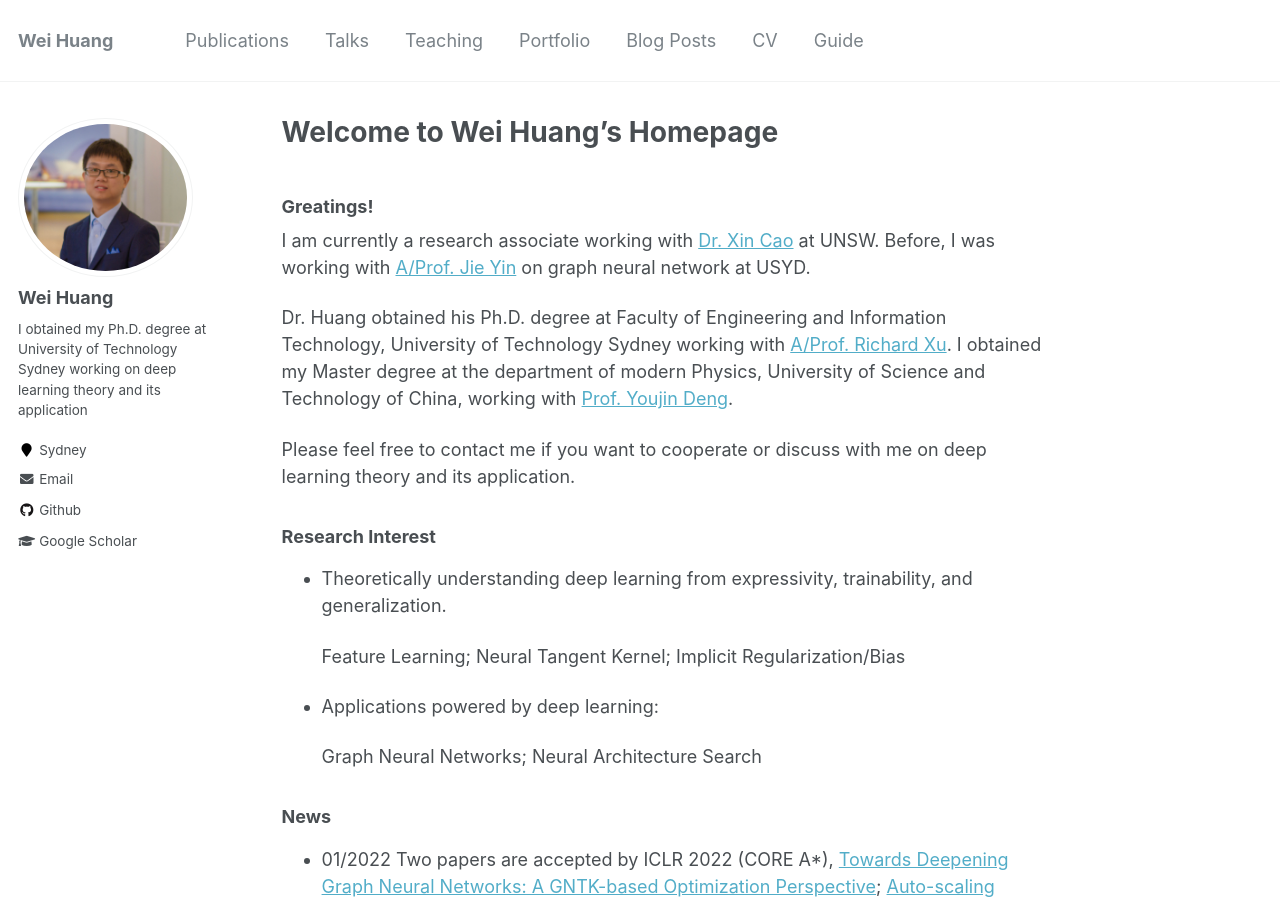
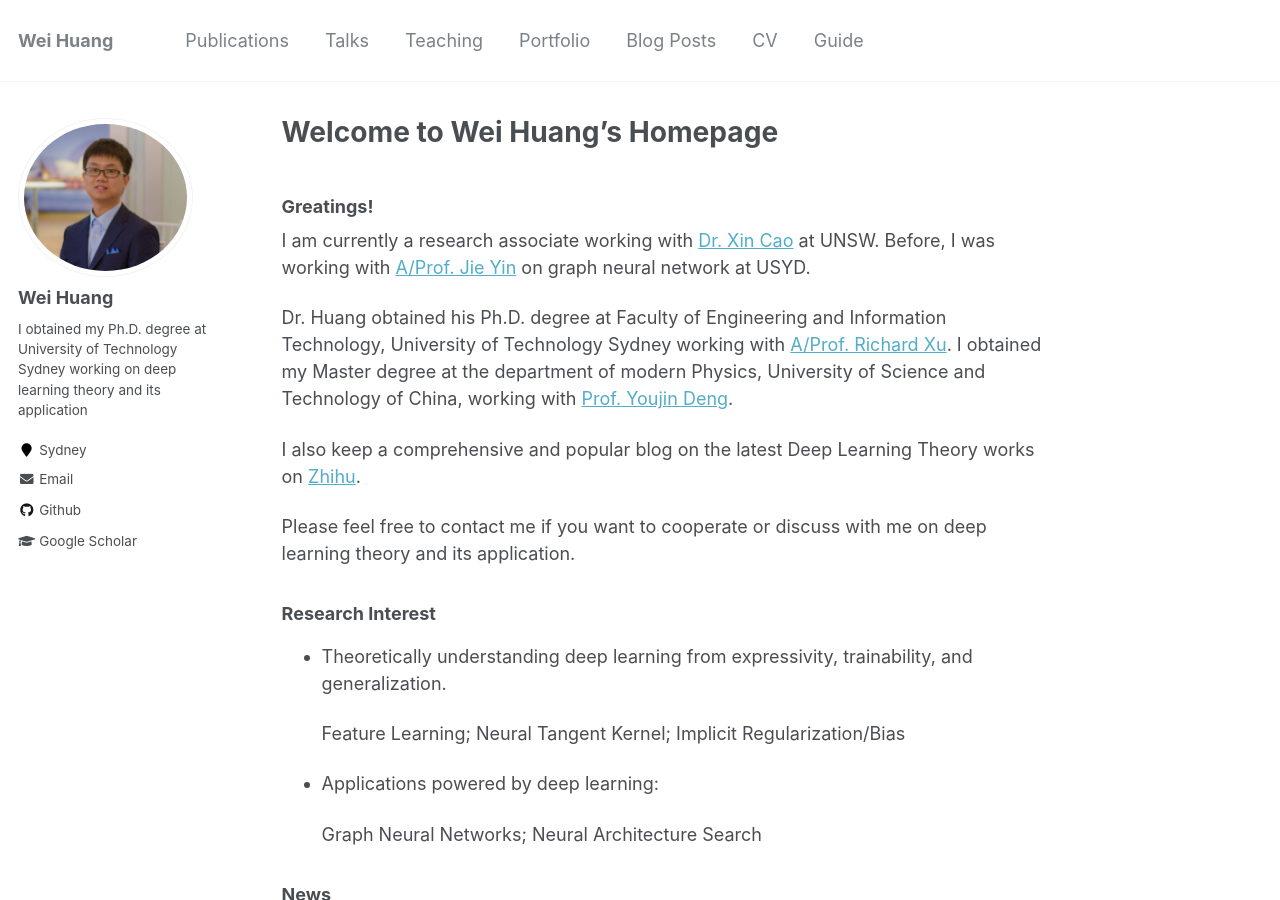
Before and after one commit to WeiHuang05/Weihuang05.github.io, a Jekyll site: the page built from index.md, in a window 1280 px wide and 900 px high. Built offline with Jekyll 4.4.1, drawn with Linux system fonts in a browser that asks for light colours; some of the changed text lies outside the part shown.

Commit message:
Update index.md

```diff
--- a/index.md
+++ b/index.md
@@ -8,6 +8,8 @@ title: Welcome to Wei Huang's Homepage
 I am currently a research associate working with [Dr. Xin Cao](https://research.unsw.edu.au/people/dr-xin-cao) at UNSW. Before, I was working with [A/Prof. Jie Yin](https://www.sydney.edu.au/business/about/our-people/academic-staff/jie-yin.html) on graph neural network at USYD.
 
 Dr. Huang obtained his Ph.D. degree at Faculty of Engineering and Information Technology, University of Technology Sydney working with [A/Prof. Richard Xu](https://profiles.uts.edu.au/YiDa.Xu). I obtained my Master degree at the department of modern Physics, University of Science and Technology of China, working with [Prof. Youjin Deng](http://staff.ustc.edu.cn/~yjdeng/).
+
+I also keep a comprehensive and popular blog on the latest Deep Learning Theory works on [Zhihu](https://www.zhihu.com/people/huang-wei-17-47-45).
 
 Please feel free to contact me if you want to cooperate or discuss with me on deep learning theory and its application.
 
```
Also changed, not shown: other parts of index.md (+2 -0 lines).
